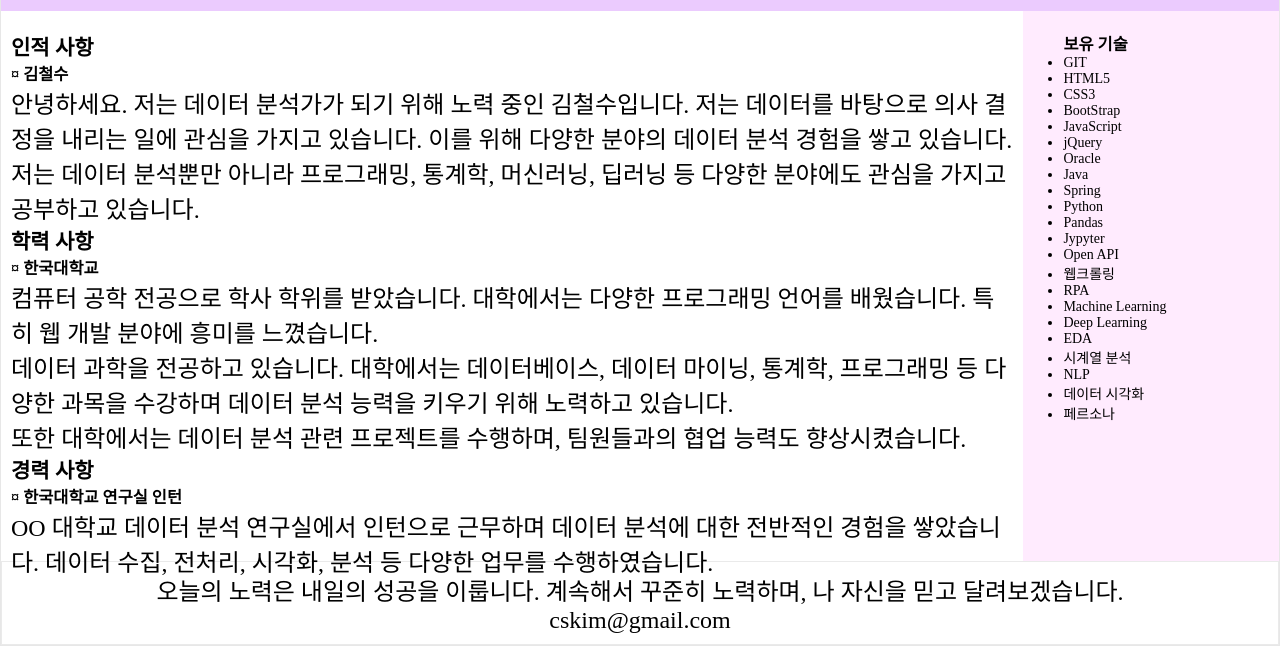
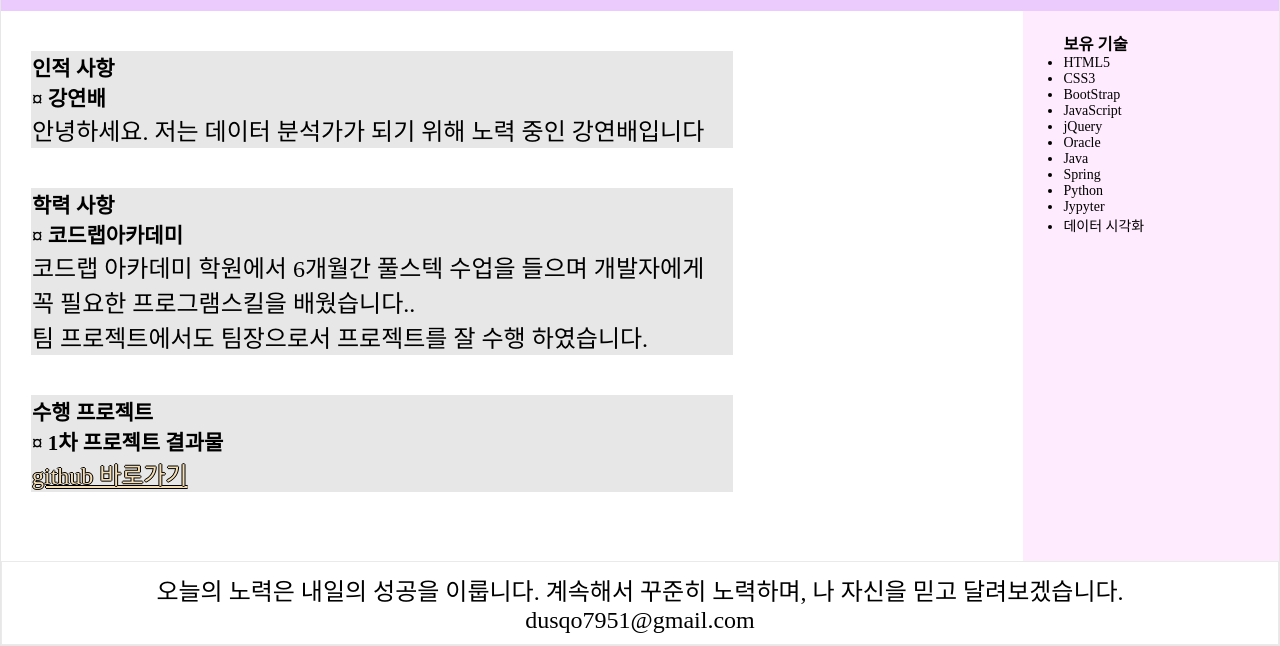
Before and after one commit to KangYeonbae/KangYeonbae.github.io, a plain HTML site: page index.html in a window 1280 px wide. Shown: the part 175-821 px from the top of the page. Drawn offline with nearby package versions, Linux system fonts and the light colour scheme.

Commit message:
Add files via upload

```diff
--- a/index.html
+++ b/index.html
@@ -2,15 +2,18 @@
 <html lang="ko">
 <head>
 <meta charset="utf-8">
-<title>김철수 자소서</title>
-<link href="./style4.css" rel="stylesheet" type="text/css">
+<title>강연배 자소서</title>
+<link href="style4.css" rel="stylesheet" type="text/css">
+	<script src="https://code.jquery.com/jquery-3.6.0.min.js"></script>
+
+
 </head>
 
 <body>
 <div class="container">
 		<header>
 			  <h1>데이터 분석가 지망생</h1>
-				<h2>열심히 노력하는 김철수 입니다.</h2>
+			<h2>열심히 노력하는 <q>강연배</q> 입니다.</h2>
 		</header>
     <nav class="navi">
       <ul>
@@ -20,31 +23,35 @@
         <li><a href="#">보유 기술</a></li>
       </ul>
     </nav>
+	<main id = "main">
 		<section class="content">
-			<article>
-				<h2>인적 사항</h2>
-				<h3>¤ 김철수</h3>
-					<p>안녕하세요. 저는 데이터 분석가가 되기 위해 노력 중인 김철수입니다. 저는 데이터를 바탕으로 의사 결정을 내리는 일에 관심을 가지고 있습니다. 이를 위해 다양한 분야의 데이터 분석 경험을 쌓고 있습니다.</p>
-					<p>저는 데이터 분석뿐만 아니라 프로그래밍, 통계학, 머신러닝, 딥러닝 등 다양한 분야에도 관심을 가지고 공부하고 있습니다.</p>
-			</article>
-			<article>
-				<h2>학력 사항</h2>
-				<h3>¤ 한국대학교</h3>
-					<p>컴퓨터 공학 전공으로 학사 학위를 받았습니다. 대학에서는 다양한 프로그래밍 언어를 배웠습니다. 특히 웹 개발 분야에 흥미를 느꼈습니다.</p>
-					<p>데이터 과학을 전공하고 있습니다. 대학에서는 데이터베이스, 데이터 마이닝, 통계학, 프로그래밍 등 다양한 과목을 수강하며 데이터 분석 능력을 키우기 위해 노력하고 있습니다.</p>
-					<p>또한 대학에서는 데이터 분석 관련 프로젝트를 수행하며, 팀원들과의 협업 능력도 향상시켰습니다.</p>
-			</article>
-			<article>
-				<h2>경력 사항</h2>
-				<h3>¤ 한국대학교 연구실 인턴</h3>
-					<p>OO 대학교 데이터 분석 연구실에서 인턴으로 근무하며 데이터 분석에 대한 전반적인 경험을 쌓았습니다.
-						데이터 수집, 전처리, 시각화, 분석 등 다양한 업무를 수행하였습니다. </p>
-			</article>
+			<div class="container">
+				<div class="container_1">
+				<h1>인적 사항</h1>
+				<h2>¤ 강연배</h2>
+					<p><span>안</span></p>
+				</div>
+				</div>
+			<div class="container">
+				<div class="container_2">
+					<h1>학력 사항</h1>
+					<h2>¤ 코드랩아카데미</h2>
+					<p>코드랩 아카데미 학원에서 6개월간 풀스텍 수업을 들으며 개발자에게 꼭 필요한 프로그램스킬을 배웠습니다..</p>
+					<p>팀 프로젝트에서도 팀장으로서 프로젝트를 잘 수행 하였습니다.</p>
+				</div>
+			</div>
+			<div class="container">
+				<div class="container_3">
+				<h1>수행 프로젝트</h1>
+				<h2>¤ 1차 프로젝트 결과물</h2>
+					<a href = "https://github.com/KangYeonbae/KangYeonbae.github.io">github 바로가기</a>
+				</div>
+			</div>
 		</section>
+	</main>
 		<aside class="sidebar">
 			<h3>보유 기술</h3>
 			<ul>
-				<li>GIT</li>
 				<li>HTML5</li>
 				<li>CSS3</li>
 				<li>BootStrap</li>
@@ -54,24 +61,15 @@
 				<li>Java</li>
 				<li>Spring</li>
 				<li>Python</li>
-				<li>Pandas</li>
 				<li>Jypyter</li>
-				<li>Open API</li>
-				<li>웹크롤링</li>
-				<li>RPA</li>
-				<li>Machine Learning</li>
-				<li>Deep Learning</li>
-				<li>EDA</li>
-				<li>시계열 분석</li>
-				<li>NLP</li>
 				<li>데이터 시각화</li>
-				<li>페르소나</li>
 			</ul>
 		</aside>
 		<footer>
 			<p>오늘의 노력은 내일의 성공을 이룹니다. 계속해서 꾸준히 노력하며, 나 자신을 믿고 달려보겠습니다. </p>
-			<p> cskim@gmail.com</p>
+			<p>dusqo7951@gmail.com</p>
 		</footer>
 </div>
+<script src="kyb.js"></script>
 </body>
 </html>
```
